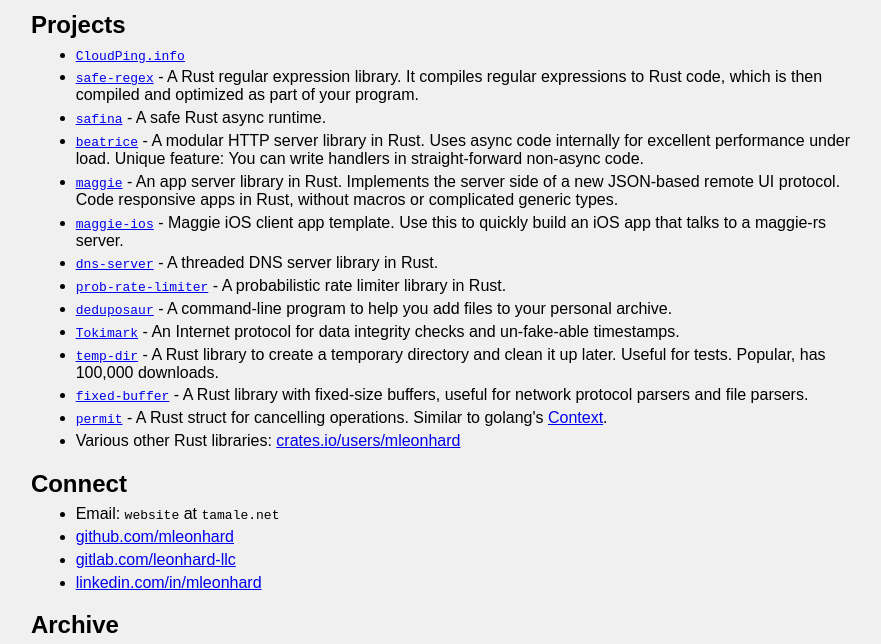
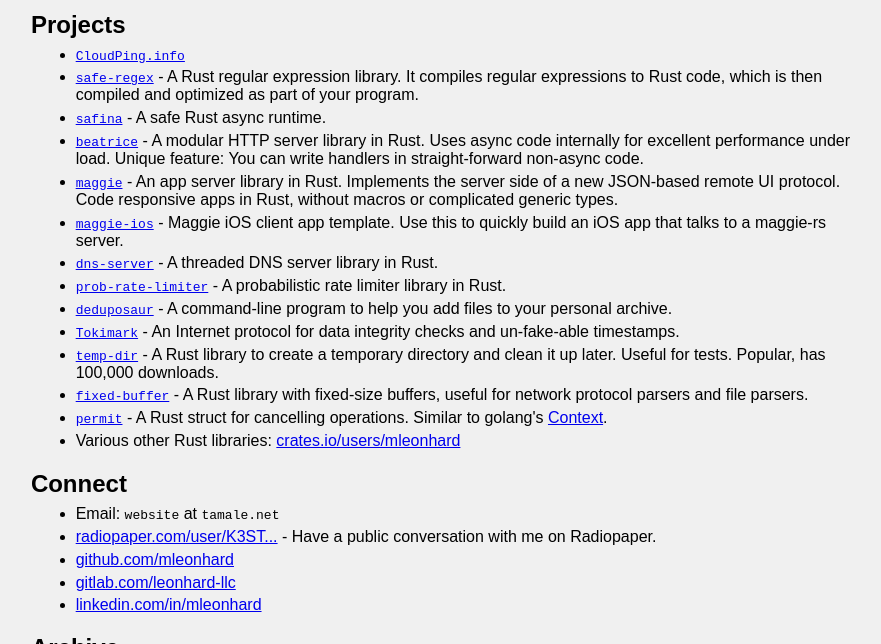
Before and after one commit to mleonhard/www-tamale-net, a plain HTML site: page index.html in a window 1280 px wide. Shown: the part 66-710 px from the top of the page, without its empty margins (192-1073 px from the left). Drawn offline with Linux system fonts and the light colour scheme.

Commit message:
Add Radiopaper.com link.

```diff
--- a/index.html
+++ b/index.html
@@ -64,6 +64,7 @@
     <h2>Connect</h2>
     <ul>
         <li>Email: <!-- no spam --> <code>website</code> <!-- please --> at <code>tamale.net</code></li>
+        <li><a href="https://radiopaper.com/user/K3ST04CaOZV4XwHThdMY3rOY8Rq2">radiopaper.com/user/K3ST...</a> - Have a public conversation with me on Radiopaper.</li>
         <li><a href="https://github.com/mleonhard">github.com/mleonhard</a></li>
         <li><a href="https://gitlab.com/leonhard-llc/">gitlab.com/leonhard-llc</a></li>
         <li><a href="https://www.linkedin.com/in/mleonhard">linkedin.com/in/mleonhard</a></li>
```
